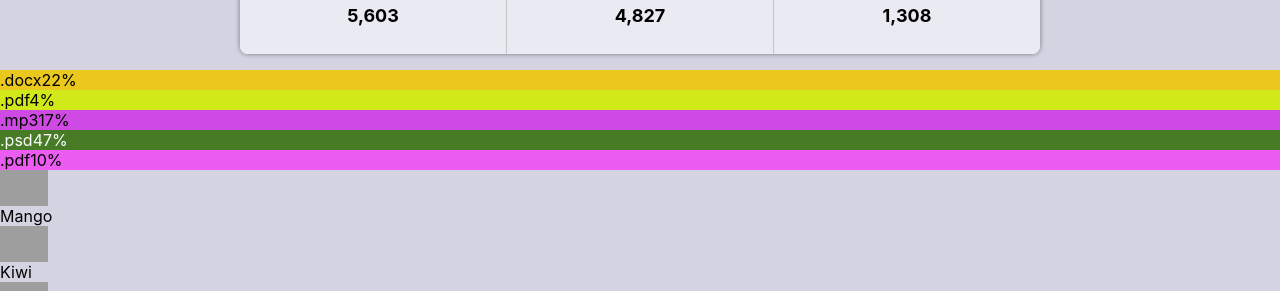
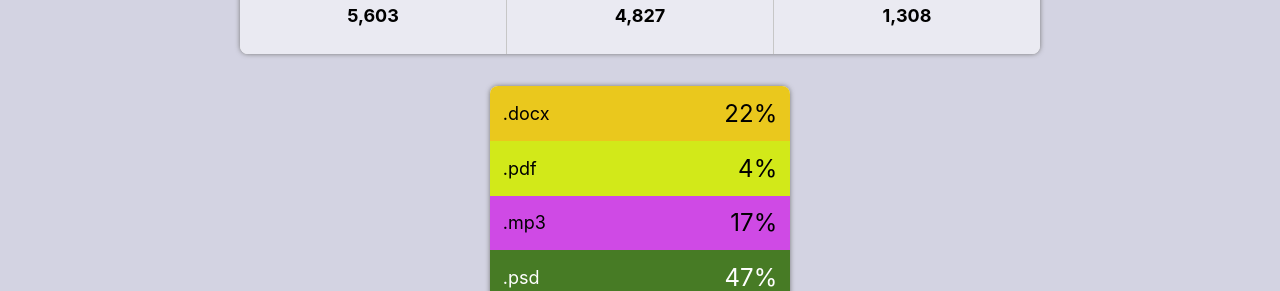
Before and after one commit to Perslay/goit-react-hw-01-components-02, a React (Create React App) app: page / in a window 1280 px wide. Shown: the part 509-800 px from the top of the page. Built offline with nearby package versions, Linux system fonts and the light colour scheme; grey boxes are pictures that could not be loaded.

Commit message:
Statistics color correction
Fixed a problem, where background color would not appear sometimes. The text color would blend with background then.

```diff
--- a/src/components/Statistics.jsx
+++ b/src/components/Statistics.jsx
@@ -3,7 +3,10 @@ import css from '../css/Statistics.module.css';
 
 // randomise background color for list item
 const randomiseColor = () => {
-  return '#' + Math.floor(Math.random() * 16777215).toString(16);
+  const randomColor = Math.floor(Math.random() * 16777215).toString(16);
+  // return randomColor.trim() === '#' ? '#FF0000' : randomColor;
+  const paddedColor = randomColor.padStart(6, '0');
+  return `#${paddedColor}`;
 };
 
 // calculate background lightness
@@ -12,7 +15,7 @@ const calculateLuminance = color => {
     hex
       .replace(
         /^#?([a-f\d])([a-f\d])([a-f\d])$/i,
-        (m, r, g, b) => '#' + r + r + g + g + b + b
+        (r, g, b) => '#' + r + r + g + g + b + b
       )
       .substring(1)
       .match(/.{2}/g)
--- a/src/css/Statistics.module.css
+++ b/src/css/Statistics.module.css
@@ -1,17 +1,33 @@
 .statistics {
+  background-color: var(--color-white);
+  border-radius: 0.5rem;
+  box-shadow: 0 0 5px var(--color-gray);
+  font-size: 18px;
+  margin: 2rem auto;
+  max-width: 300px;
+  overflow: hidden;
 }
 
 .title {
+  padding: 1rem;
+  font-size: 28px;
 }
 
 .statList {
+  list-style: none;
 }
 
 .item {
+  align-items: center;
+  display: flex;
+  justify-content: space-between;
+  padding: 0.8rem;
 }
 
 .label {
+  font-size: 18px;
 }
 
 .percentage {
+  font-size: 24px;
 }
```
